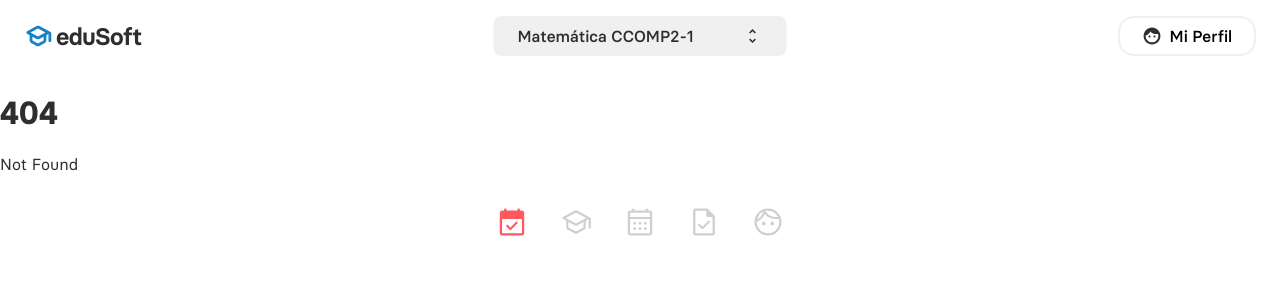
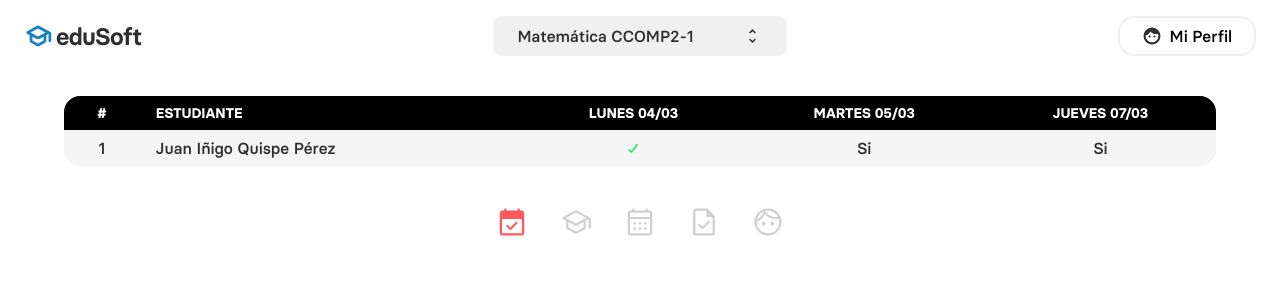
Before and after one commit to Verborrea/eduSoft, a SvelteKit app: page /asistencias/admin in a window 1280 px wide. Before the commit this address had no page. Shown: the top 300 px of the page. Built offline with nearby package versions, Linux system fonts and the light colour scheme.

Commit message:
Table layout

```diff
--- /dev/null
+++ b/src/routes/asistencias/admin/+page.svelte
@@ -0,0 +1,100 @@
+<script>
+  const fecha = 1;
+</script>
+
+<svelte:head>
+    <title>eduSoft | Asistencias</title>
+</svelte:head>
+
+<table>
+  <thead>
+    <tr>
+      <th> # </th>
+      <th class="cell-l"> ESTUDIANTE </th>
+      <th> LUNES 04/03 </th>
+      <th> MARTES 05/03 </th>
+      <th> JUEVES 07/03 </th>
+    </tr>
+  </thead>
+  <tbody>
+    <tr>
+      <td>
+        <div class="cell-c"> 1 </div>
+      </td>
+      <td> Juan Iñigo Quispe Pérez </td>
+      <td>
+        <div class="cell-c">
+          {#if fecha}
+          <svg width="10" height="9" viewBox="0 0 10 9" fill="none" xmlns="http://www.w3.org/2000/svg">
+            <path d="M9 1L3.5 8L1 6" stroke="#3EDD7D" stroke-width="2" stroke-linecap="round" stroke-linejoin="round"/>
+          </svg>
+          {:else}
+          <svg width="20" height="20" viewBox="0 0 20 20" fill="none" xmlns="http://www.w3.org/2000/svg">
+            <mask id="mask0_308_226" style="mask-type:alpha" maskUnits="userSpaceOnUse" x="0" y="0" width="20" height="20">
+              <rect width="20" height="20" fill="#D9D9D9"/>
+            </mask>
+            <g mask="url(#mask0_308_226)">
+              <path d="M10 11.0625L7.5644 13.4792C7.41037 13.6319 7.23613 13.7083 7.04169 13.7083C6.84724 13.7083 6.67363 13.6319 6.52085 13.4792C6.36808 13.3264 6.29169 13.1528 6.29169 12.9583C6.29169 12.7639 6.36808 12.5897 6.52085 12.4356L8.93752 10L6.52085 7.58521C6.36808 7.43118 6.29169 7.25694 6.29169 7.0625C6.29169 6.86806 6.36808 6.69444 6.52085 6.54167C6.67363 6.38889 6.84724 6.3125 7.04169 6.3125C7.23613 6.3125 7.41037 6.38889 7.5644 6.54167L10 8.95833L12.4148 6.54167C12.5688 6.38889 12.7431 6.3125 12.9375 6.3125C13.132 6.3125 13.3056 6.38889 13.4584 6.54167C13.6111 6.69444 13.6875 6.86806 13.6875 7.0625C13.6875 7.25694 13.6111 7.43118 13.4584 7.58521L11.0417 10L13.4584 12.4356C13.6111 12.5897 13.6875 12.7639 13.6875 12.9583C13.6875 13.1528 13.6111 13.3264 13.4584 13.4792C13.3056 13.6319 13.132 13.7083 12.9375 13.7083C12.7431 13.7083 12.5688 13.6319 12.4148 13.4792L10 11.0625Z" fill="#F46677"/>
+            </g>
+          </svg>
+          {/if}
+        </div>
+      </td>
+      <td>
+        <div class="cell-c"> Si </div>
+      </td>
+      <td>
+        <div class="cell-c"> Si </div>
+      </td>
+    </tr>
+  </tbody>
+</table>
+
+<style>
+  table {
+    width: 90%;
+    margin: 24px auto;
+    padding: 0;
+    box-sizing: border-box;
+    border-collapse: collapse;
+  }
+  th {
+    font-weight: bold;
+    background: black;
+    color: white;
+    font-size: 14px;
+  }
+  tr {
+    font-weight: 500;
+    background: #f5f5f5;
+  }
+  tr:hover {
+    background-color: #E7E7E7;
+  }
+  /* ---- Table border radius ---- */
+  tr:first-child th:first-child {
+    border-top-left-radius: 16px;
+  }
+  tr:first-child th:last-child {
+    border-top-right-radius: 16px;
+  }
+  tr:last-child td:first-child {
+    border-bottom-left-radius: 16px;
+  }
+  tr:last-child td:last-child {
+    border-bottom-right-radius: 16px;
+  }
+  /* --------------------------- */
+  tr > th, td {
+    padding: 8px 16px;
+  }
+  .cell-l {
+    text-align: left;
+  }
+  .cell-c {
+    display: flex;
+    flex-direction: row;
+    align-items: center;
+    justify-content: center;
+  }
+</style>
```
